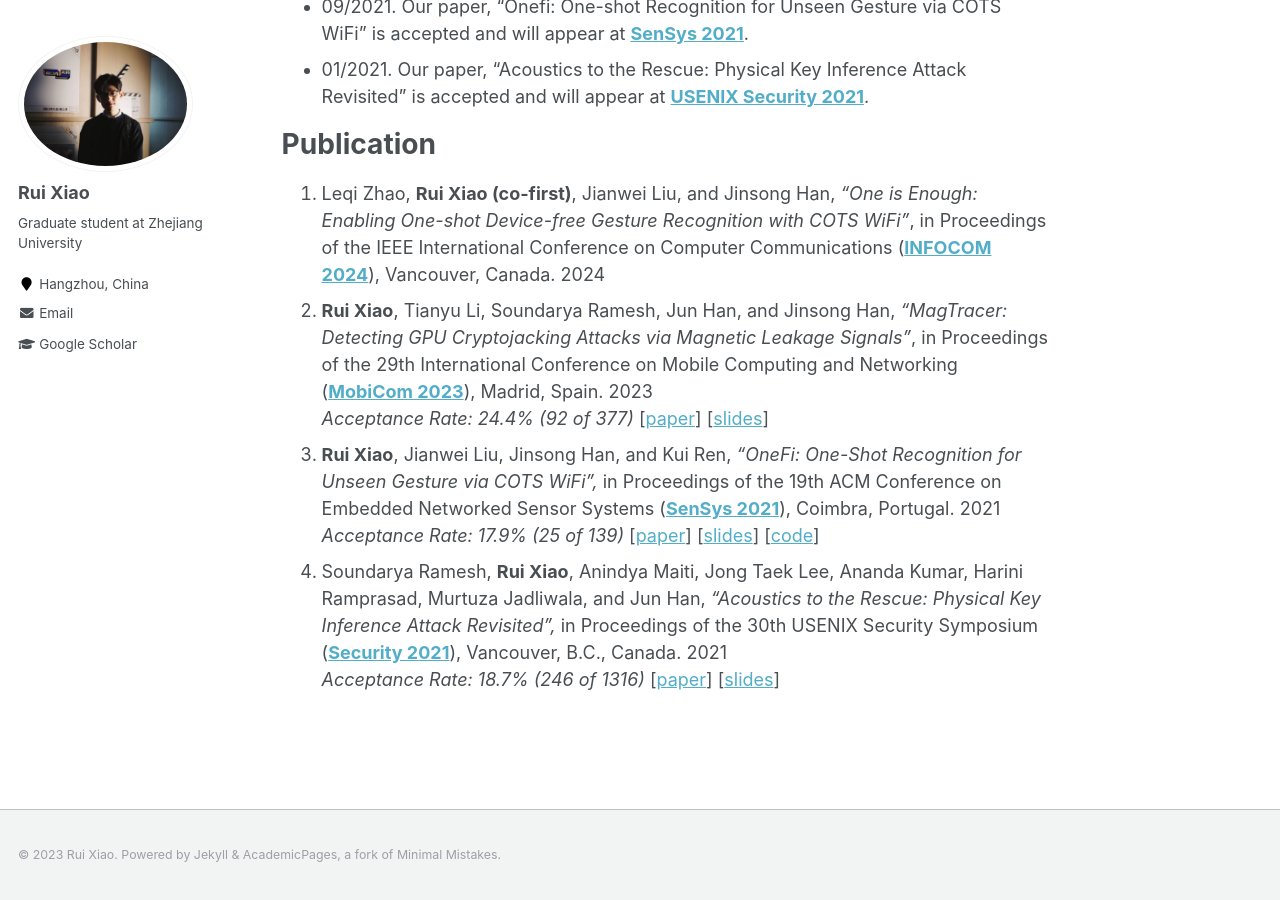
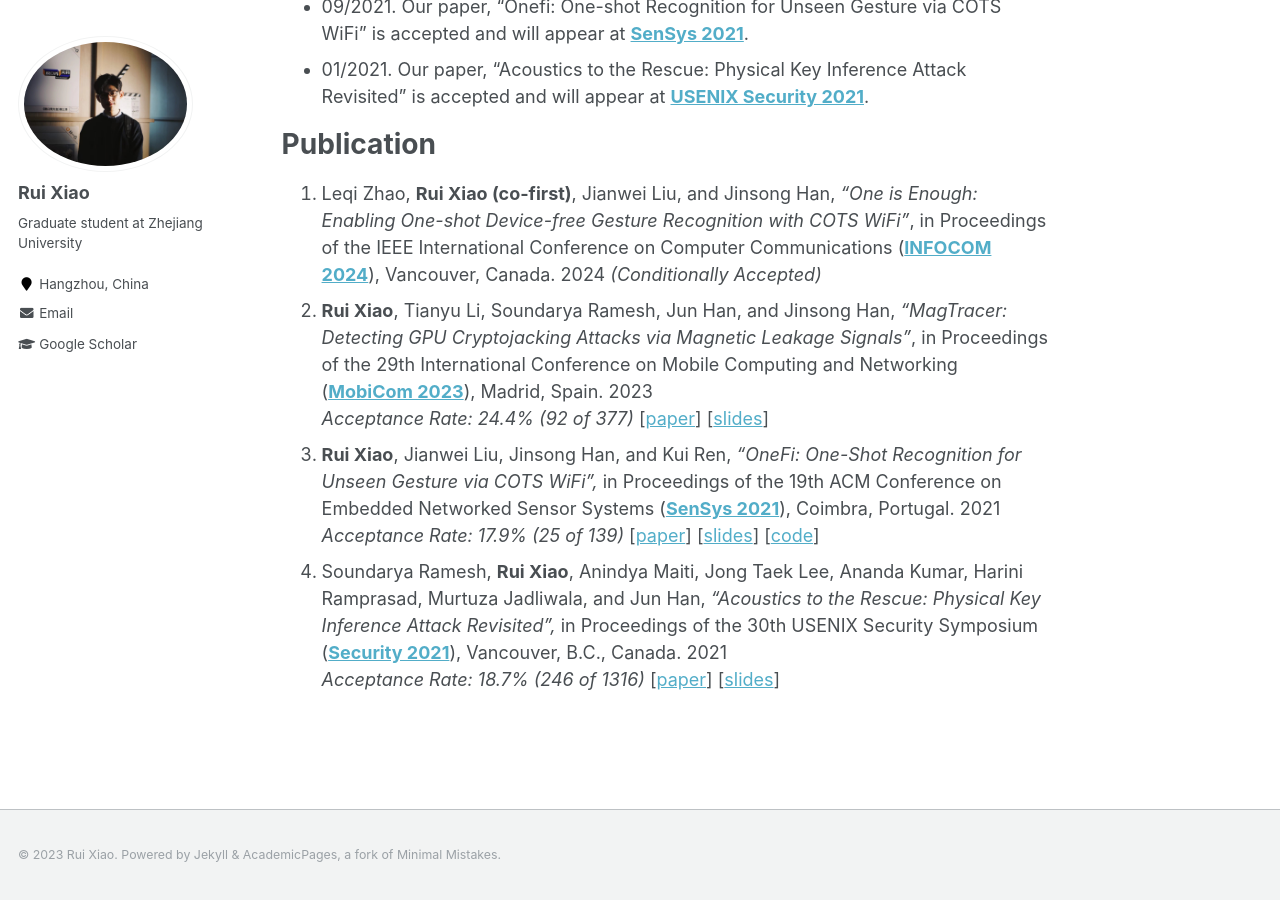
Before and after one commit to ruixiao24/ruixiao24.github.io, a Jekyll site: the page built from _pages/about.md, in a window 1280 px wide and 900 px high, scrolled down 519 px. Built offline with Jekyll 4.4.1, drawn with Linux system fonts in a browser that asks for light colours.

Commit message:
Update about.md

```diff
--- a/_pages/about.md
+++ b/_pages/about.md
@@ -21,7 +21,7 @@
 - 01/2021. Our paper, “Acoustics to the Rescue: Physical Key Inference Attack Revisited” is accepted and will appear at **[USENIX Security 2021](https://www.usenix.org/conference/usenixsecurity21)**.
 
 # Publication
-1. Leqi Zhao, **Rui Xiao (co-first)**, Jianwei Liu, and Jinsong Han, *"One is Enough: Enabling One-shot Device-free Gesture Recognition with COTS WiFi"*, in Proceedings of the IEEE International Conference on Computer Communications (**[INFOCOM 2024](https://infocom2024.ieee-infocom.org/)**), Vancouver, Canada. 2024
+1. Leqi Zhao, **Rui Xiao (co-first)**, Jianwei Liu, and Jinsong Han, *"One is Enough: Enabling One-shot Device-free Gesture Recognition with COTS WiFi"*, in Proceedings of the IEEE International Conference on Computer Communications (**[INFOCOM 2024](https://infocom2024.ieee-infocom.org/)**), Vancouver, Canada. 2024 *(Conditionally Accepted)*
 1. **Rui Xiao**, Tianyu Li, Soundarya Ramesh, Jun Han, and Jinsong Han, *"MagTracer: Detecting GPU Cryptojacking Attacks via Magnetic Leakage Signals"*, in Proceedings of the 29th International Conference on Mobile Computing and Networking (**[MobiCom 2023](https://sigmobile.org/mobicom/2023/)**), Madrid, Spain. 2023
     *Acceptance Rate: 24.4% (92 of 377)* [[paper](https://ruixiao24.github.io/files/magtracer-mobicom23.pdf)] [[slides](https://ruixiao24.github.io/files/MagTracer-mobicom23.pptx)]
 1. **Rui Xiao**, Jianwei Liu, Jinsong Han, and Kui Ren, *"OneFi: One-Shot Recognition for Unseen Gesture via COTS WiFi",* in Proceedings of the 19th ACM Conference on Embedded Networked Sensor Systems (**[SenSys 2021](https://sensys.acm.org/2021/)**), Coimbra, Portugal. 2021
```
